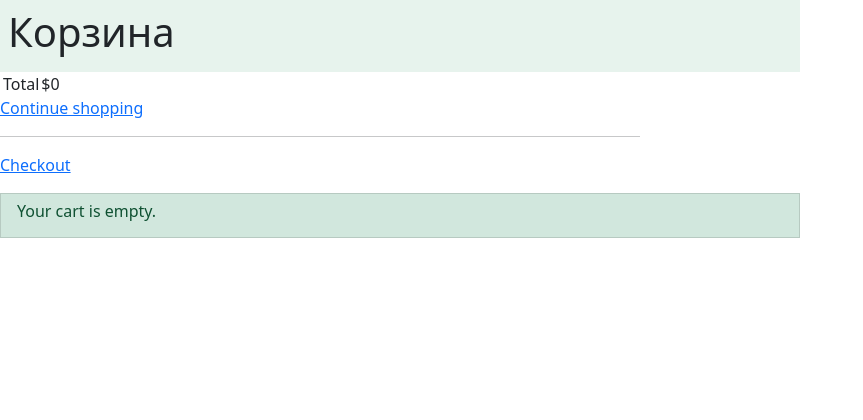
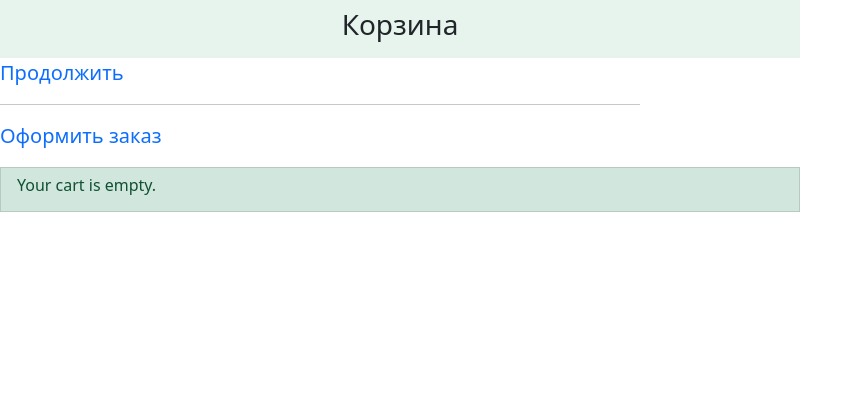
Before and after one commit to koppper/delivery2, a Django app: page /cart/ in a window 1280 px wide. Shown: the part 56-476 px from the top of the page, without its empty margins (0-863 px from the left). Run offline with Django 3.2, Linux system fonts and the light colour scheme; parts of the project's set-up code (start-up, migrations or seed data) failed here and were passed over; some libraries are stand-ins or nearby versions; some web fonts are replaced.

Commit message:
30.05.2022

```diff
--- a/cart/templates/cart/detail.html
+++ b/cart/templates/cart/detail.html
@@ -1,17 +1,15 @@
-    {% extends "base.html" %}
+{% extends "base.html" %}
 {% load static %}
 {% block content %}
-    <div class="bg-success p-2 text-dark bg-opacity-10"><h1>Корзина</h1></div>
 
-
+<div class="bg-success p-2 text-dark bg-opacity-10"><h3 style="text-align: center">Корзина</h3></div>
 <table class="cart">
-
   {% for item in cart %}
   {% with product=item.product %}
   <tr>
     <td>
       <a href="{{ product.get_absolute_url }}">
-        <img src="{{ product.photo.url }}" width="150">
+        <img src="{{ product.photo.url }}" width="250">
       </a>
     </td>
     <td>{{ product.name }}</td>
@@ -19,28 +17,22 @@
       <form action="{% url "cart:cart_add" product.id %}" method="post">
       {{ item.update_quantity_form.quantity }}
       {{ item.update_quantity_form.update }}
-      <input type="submit" class="ddd" value="Update">
+      <input type="submit" class="ddd" value="Обновить" style="color: #E5E5E5; background-color: #0C7264; width: 170px; height: 46px; border-radius: 10px">
       {% csrf_token %}
       </form>
-</td>
-    <td><a href="{% url "cart:cart_remove" product.id%}">Remove</a></td>
-{#    <td class="num">${{ item.price }}</td>#}
+    </td>
+    <td><a style="text-decoration: none; font-size: 20px" href="{% url "cart:cart_remove" product.id%}">Убрать</a></td>
     <td class="num">{{ item.total_price }} тг</td>
   </tr>
   {% endwith %}
   {% endfor %}
-  <tr class="total">
-      <td colspan="4"></td>
-      <td>Total</td>
-    <td class="num">${{ cart.get_total_price }}</td>
-  </tr>
   </tbody>
 </table>
 <p class="text-right">
-  <a href="{% url "product_list" %}" class="button light">Continue shopping</a>
-  <hr>
-  <a href="{% url "orders:order_create" %}" class="button">
-  Checkout
-  </a>
+  <a style="text-decoration: none; font-size: 20px" href="{% url "product_list" %}" class="button light"
+  >Продолжить</a>
+<hr>
+
+<a style="text-decoration: none; font-size: 20px" href="{% url "orders:order_create" %}" class="button">Оформить заказ</a>
 </p>
 {% endblock %}
--- a/cart/views.py
+++ b/cart/views.py
@@ -11,9 +11,9 @@ def cart_add(request, product_id):
     form = CartAddProductForm(request.POST)
     if form.is_valid():
         cd = form.cleaned_data
-    cart.add(product=product,
-             quantity=cd['quantity'],
-             update_quantity=cd['update'])
+        cart.add(product=product,
+                 quantity=cd['quantity'],
+                 update_quantity=cd['update'])
     return redirect('cart:cart_detail')
 
 
--- a/delivery/__init__.py
+++ b/delivery/__init__.py
@@ -1 +1,3 @@
 from .celery import app as celery_app
+
+__all__ = ('celery_app',)
--- a/delivery/celery.py
+++ b/delivery/celery.py
@@ -1,7 +1,9 @@
 import os
 from celery import Celery
-# Задаем переменную окружения, содержащую название файла настроек нашего проекта.
 os.environ.setdefault('DJANGO_SETTINGS_MODULE', 'delivery.settings')
 app = Celery('delivery')
 app.config_from_object('django.conf:settings', namespace='CELERY')
 app.autodiscover_tasks()
+
+BASE_REDIS_URL = os.environ.get('REDIS_URL', 'redis://localhost:6379')
+app.conf.broker_url = BASE_REDIS_URL
--- a/my_app/templates/my_app/main.html
+++ b/my_app/templates/my_app/main.html
@@ -56,8 +56,8 @@
                                     <img src="{{ product.photo.url }}" width="150">
                                 </a>
                                 <div class="card-body">
-                                    <a class="card-title" href="{{ product.get_absolute_url }}">{{ product.title }}</a>
-                                    <p class="card-text">{{ product.price }} тг</p>
+                                    <a class="card-title" style="text-decoration: none; font-size: 20px" href="{{ product.get_absolute_url }}">{{ product.title }}</a>
+                                    <p style="font-size: 18px" class="card-text">{{ product.price }} тг</p>
                                 </div>
                             </div>
                                 </span>
--- a/order/templates/order/login.html
+++ b/order/templates/order/login.html
@@ -38,7 +38,7 @@
         <div class="top_reg text-center margin: auto;">
             <!-- <div class="top_reg text-center" style="max-width: 240px; margin: auto;"> -->
                 <div class="logo">
-                    <img class="mt-4 mb-4" src="{% static 'images/logo.png  ' %}" height="50" width="50" alt="Soupapp Logo">
+                    <img class="mt-4 mb-4" src="{% static 'images/logo.png  ' %}" height="162" width="162" alt="Soupapp Logo">
                 </div>
                 <div class="nachalo">
                     <ul class="nav justify-content-center">
--- a/orders/admin.py
+++ b/orders/admin.py
@@ -9,8 +9,8 @@ class OrderItemInline(admin.TabularInline):
 
 @admin.register(Order)
 class OrderAdmin(admin.ModelAdmin):
-    list_display = ['id', 'first_name', 'last_name', 'email',
-                    'address', 'postal_code', 'city', 'paid',
+    list_display = ['paid', 'id', 'first_name', 'last_name', 'email',
+                    'address', 'postal_code', 'city',
                     'created', 'updated']
     list_filter = ['paid', 'created', 'updated']
     inlines = [OrderItemInline]
--- a/orders/models.py
+++ b/orders/models.py
@@ -12,6 +12,7 @@ class Order(models.Model):
     created = models.DateTimeField(auto_now_add=True)
     updated = models.DateTimeField(auto_now=True)
     paid = models.BooleanField(default=False)
+    time = models.TimeField()
 
     class Meta:
         ordering = ('-created',)
--- a/orders/tasks.py
+++ b/orders/tasks.py
@@ -1,9 +1,10 @@
-from celery import group, shared_task
+from celery import group, shared_task, task
 from django.core.mail import send_mail
 from .models import Order
+# from send_email.celery import app
 
 
-@shared_task
+@task
 def order_created(order_id):
     """Задача отправки email-уведомлений при успешном оформлении заказа."""
     order = Order.objects.get(id=order_id)
--- a/orders/templates/orders/order/create.html
+++ b/orders/templates/orders/order/create.html
@@ -1,8 +1,7 @@
 {% extends "base.html" %}
 {% block content %}
- <h1>Оформление заказа</h1>
+<div class="bg-success p-2 text-dark bg-opacity-10"><h3 style="text-align: center">Оформление заказа</h3></div>
  <div class="order-info">
- <h3>Мой заказ</h3>
  <ul>
  {% for item in cart %}
  <li>
--- a/orders/templates/orders/order/created.html
+++ b/orders/templates/orders/order/created.html
@@ -1,6 +1,7 @@
 {% extends "base.html" %}
 {% block content %}
- <h1>Thank you</h1>
- <p>Your order has been successfully completed. Your order number is
+<div class="bg-success p-2 text-dark bg-opacity-10"><h3 style="text-align: center">Спасибо за заказ!</h3></div>
+
+ <p>Ваш заказ успешно оформлен!
  <strong>{{ order.id }}</strong>.</p>
 {% endblock %}
--- a/templates/base.html
+++ b/templates/base.html
@@ -25,7 +25,7 @@
                 {% if cart|length > 0 %}
                     <span class="list-group-item list-group-item-success"><h6>
                 Your cart:
-                <a href="{% url "cart:cart_detail" %}" class="text-decoration-none">
+                <a style="font-size: 18px" href="{% url "cart:cart_detail" %}" class="text-decoration-none">
                 {{ total_items }} item{{ total_items|pluralize }},
                 {{ cart.get_total_price }} тг
                 </a>
```
Also changed, not shown: delivery/settings.py (+17 -0 lines), orders/views.py (+8 -1 lines).
